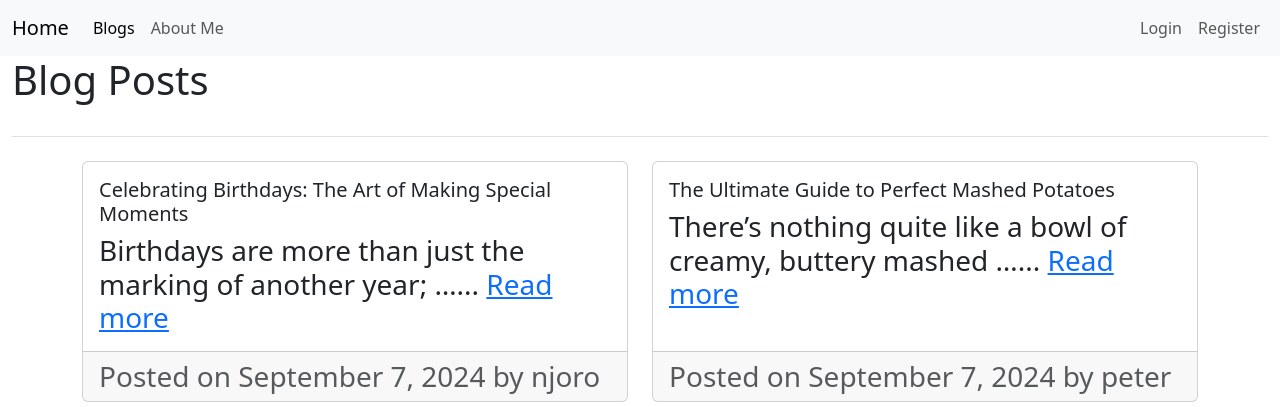
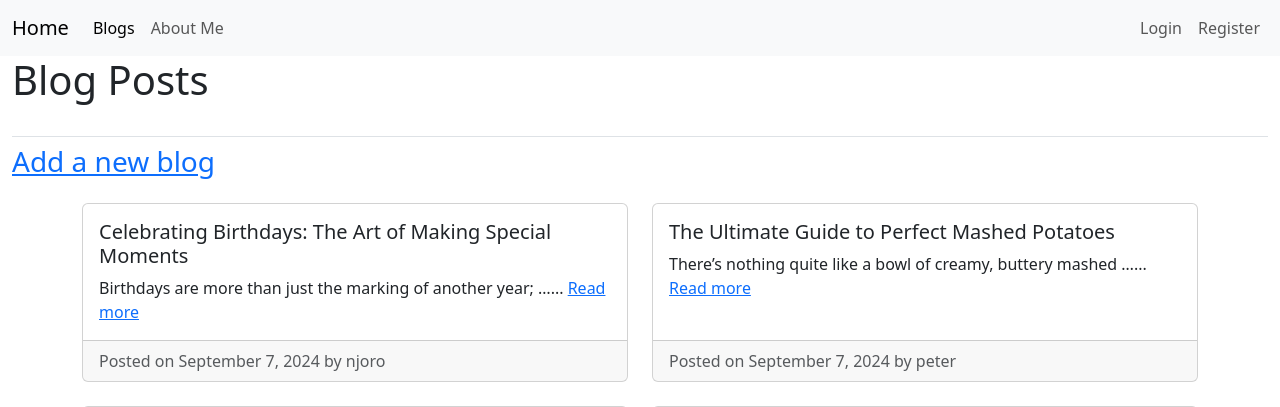
Before and after one commit to Njoro90260/blogs, a Django app: page /blogs/ in a window 1280 px wide. Shown: the top 407 px of the page. Run offline with Django 4.2, Linux system fonts and the light colour scheme; data comes from the database, SQL or seed files in the repository; some libraries are stand-ins or nearby versions.

Commit message:
modiefied blogs.html

```diff
--- a/blogs/templates/blogs/blogs.html
+++ b/blogs/templates/blogs/blogs.html
@@ -5,8 +5,12 @@
 <h1 class="mb-4">Blog Posts</h1>
 {% endblock page_header%}
 {% block content %} <h3>
-{% if user.is_authenticated %}
+{% if user.is_authenticated == True %}
 <a href="{% url 'blogs:newblog' %}">Add a new blog</a>
+</h3>
+{% else %}
+<h3>
+<a href="{% url 'users:register' %}">Add a new blog</a>
 </h3>
 {% endif %}
 <div class="container mt-4">
```
